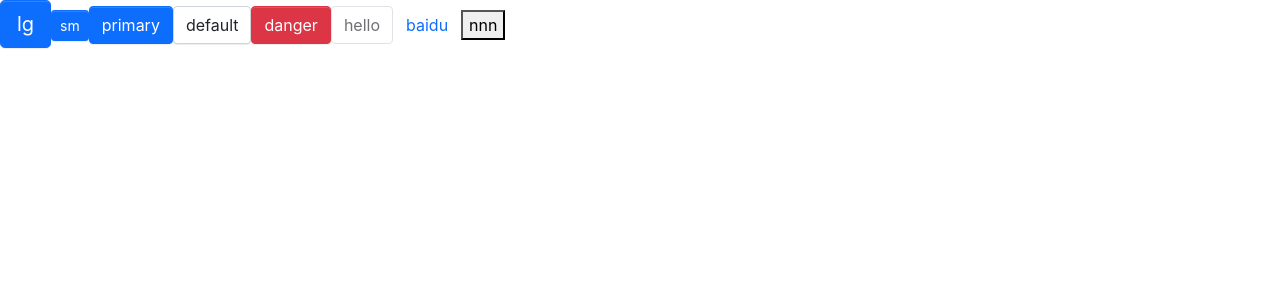
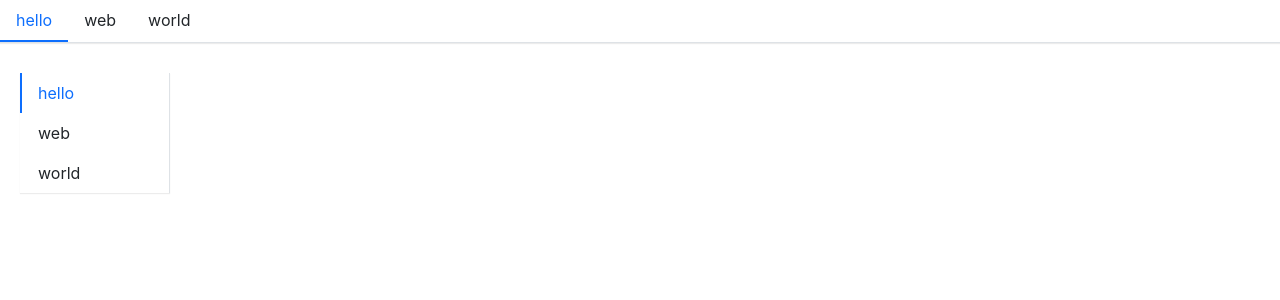
Before and after one commit to Mxintro/cola, a React (Create React App) app: page / in a window 1280 px wide. Shown: the top 300 px of the page. Built offline with nearby package versions, Linux system fonts and the light colour scheme.

Commit message:
Menu: menuItem

```diff
--- a/src/App.tsx
+++ b/src/App.tsx
@@ -1,17 +1,46 @@
 import React from 'react';
-import Button, { ButtonType, ButtonSize }from './components/Button/button'
+import Button from './components/Button/button'
+import Menu from './components/Menu/menu'
+import MenuItem from './components/Menu/menuItem'
+
 
 function App() {
+  const menuStyle = (): React.CSSProperties=>({
+    width: "150px"
+  })
   return (
     <div className="App">
-      <Button size="lg" btnType="primary">lg</Button>
+      {/* <Button size="lg" btnType="primary">lg</Button>
       <Button size="sm" btnType="primary">sm</Button>
       <Button btnType="primary" onClick={ (e) => {e.preventDefault();console.log('============')}}>primary</Button>
       <Button btnType="default">default</Button>
       <Button btnType="danger">danger</Button>
       <Button disabled>hello</Button>
-      <Button btnType="link" href="http://www.baidu.com">baidu</Button>
-      <button>nnn</button>
+      <Button btnType="link" href="http://www.baidu.com">baidu</Button> */}
+      <div>
+        <Menu >
+          <MenuItem>
+            hello
+          </MenuItem>
+          <MenuItem>
+            web
+          </MenuItem>
+          <MenuItem>
+            world
+          </MenuItem>
+        </Menu>
+        <Menu mode='vertical' style={menuStyle()}>
+          <MenuItem>
+            hello
+          </MenuItem>
+          <MenuItem>
+            web
+          </MenuItem>
+          <MenuItem >
+            world
+          </MenuItem>
+        </Menu>
+      </div>
     </div>
   );
 }
--- /dev/null
+++ b/src/components/Menu/_style.scss
@@ -0,0 +1,40 @@
+.cola-menu {
+  display: flex;
+  flex-wrap: nowrap;
+  padding-left: 0;
+  margin-bottom: 30px;
+  list-style: none;
+  border-bottom: $menu-border-width solid $menu-border-color;
+  box-shadow: $menu-box-shadow;
+  >.menu-item {
+    padding: $menu-item-padding-y $menu-item-padding-x;
+    cursor: pointer;
+    transition: $menu-transition;
+    &:hover, &:focus {
+      text-decoration: none;
+    }
+    &.is-disabled {
+      color: $menu-item-disabled-color;
+      pointer-events: none;
+      cursor: default;
+    }
+    &.is-active, &:hover {
+      color: $menu-item-active-color;
+      border-bottom: $menu-item-active-border-width solid $menu-item-active-color;
+    }
+  }
+}
+
+.menu-vertical {
+  flex-direction: column;
+  border-bottom: 0px;
+  margin: 10px 20px;
+  border-right: $menu-border-width solid $menu-border-color;
+  >.menu-item {
+    border-left: $menu-item-active-border-width solid transparent;
+    &.is-active, &:hover {
+      border-bottom: 0px;
+      border-left: $menu-item-active-border-width solid $menu-item-active-color;
+    }
+  }
+}
--- a/src/components/Menu/menu.tsx
+++ b/src/components/Menu/menu.tsx
@@ -5,7 +5,7 @@ import { MenuItemProps } from './menuItem'
 type MenuMode = 'horizontal' | 'vertical'
 
 export interface MenuProps {
-  defaultIndex: string;
+  defaultIndex?: string;
   mode?: MenuMode;
   className?: string;
   style?: React.CSSProperties;
@@ -27,16 +27,20 @@ export const MenuContext = createContext<IMenuContext>({index: '0'})
 export const Menu: FC<MenuProps> = (props) => {
   const { defaultIndex, mode, children, className, style, onSelect, defaultOpenSubMenus } = props
   const [ currentActive, setActive ] = useState(defaultIndex)
-  const classes = classNames('viking-menu', className, {
+
+  const classes = classNames('cola-menu', className, {
     'menu-vertical': mode === 'vertical',
     'menu-horizontal': mode !== 'vertical',
   })
+
   const handleClick = (index: string) => {
+    console.log(index)
     setActive(index)
     if(onSelect) {
       onSelect(index)
     }
   }
+
   const passedContext: IMenuContext = {
     index: currentActive ? currentActive : '0',
     onSelect: handleClick,
@@ -59,9 +63,9 @@ export const Menu: FC<MenuProps> = (props) => {
     })
   }
   return(
-    <ul>
+    <ul className={classes} style={style}>
       <MenuContext.Provider value={passedContext}>
-        {renderChildren}
+        {renderChildren()}
       </MenuContext.Provider>
     </ul>
   )
--- a/src/components/Menu/menuItem.tsx
+++ b/src/components/Menu/menuItem.tsx
@@ -6,24 +6,31 @@ export interface MenuItemProps {
   index?: string;
   disabled?: boolean;
   className?: string;
-  style: React.CSSProperties
+  style?: React.CSSProperties
 }
 
 const MenuItem: FC<MenuItemProps> = (props) => {
-  const { index, disabled, className, style, children} = props
+  const { index, disabled, className, children,style } = props
   const context = useContext(MenuContext)
   const classes = classNames('menu-item', className, {
     'is-disabled': disabled,
     'is-active': context.index === index
   })
   const handleClick = () => {
-    if (context.onSelect) {
-
+    if (context.onSelect && !disabled && (typeof index === 'string')) {
+      context.onSelect(index)
     }
   }
   return (
-
+    <li
+      className = { classes }
+      onClick = { handleClick }
+      style = {style}
+      >
+      { children }
+    </li>
   )
 }
 
 MenuItem.displayName = 'MenuItem'
+export default MenuItem
--- a/src/styles/index.scss
+++ b/src/styles/index.scss
@@ -9,3 +9,6 @@
 
 // botton
 @import "../components/Button/style";
+
+// menu
+@import "../components/Menu/style";
```
